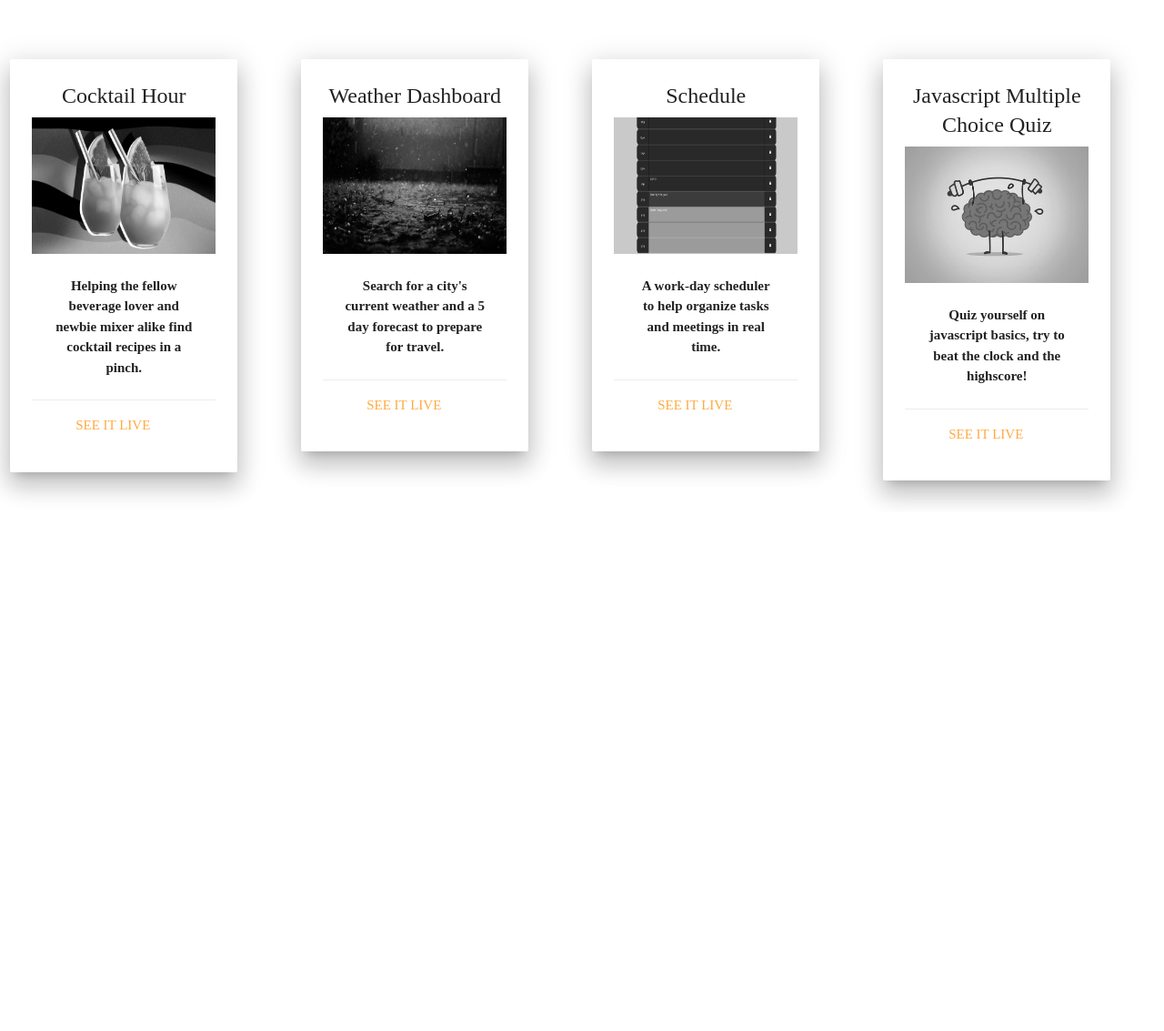
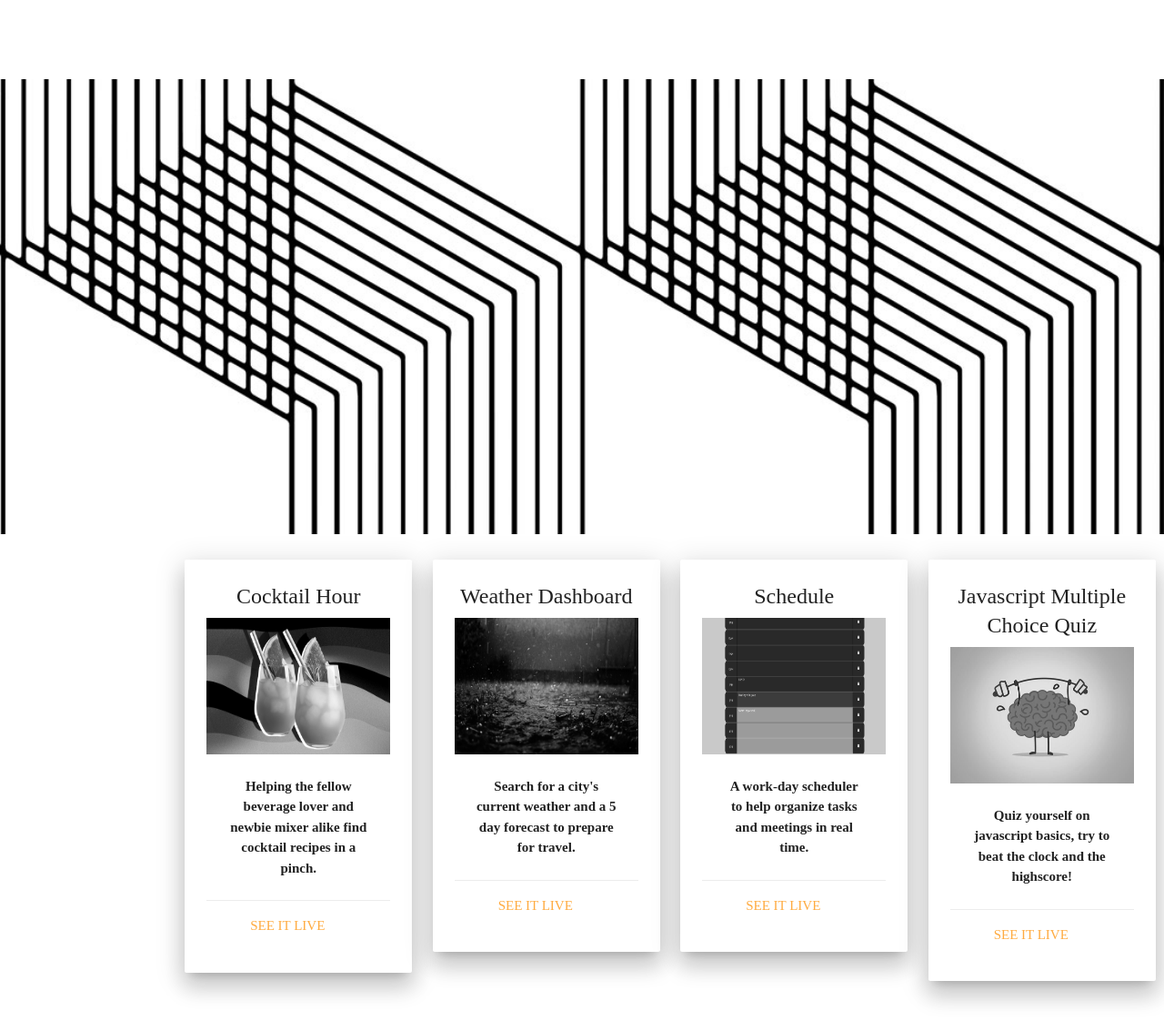
Before and after one commit to lyssg2/portfolio, a plain HTML site: page index.html in a window 1280 px wide. Shown: the part 871-2004 px from the top of the page at 91% size. Before the commit the page ends 1434 px from the top, so only its background shows below. Drawn offline with nearby package versions, Linux system fonts and the light colour scheme.

Commit message:
added parallax

```diff
--- a/assets/css/style.css
+++ b/assets/css/style.css
@@ -37,15 +37,20 @@ p {
     border: 0 solid rounded;
 }
 
-@media (max-width: 990px) {
-    .resizeimg {
+#card-box {
+    margin-top: 20px;
+}
+
+
+/* @media (max-width: 990px) {
+    .card {
         height: auto;
     }
 }
 
 @media (min-width: 1000px) {
-    .resizeimg {
+    .card {
         width: auto;
         height: 350px;
     }
-}
+} */
--- a/assets/js/script.js
+++ b/assets/js/script.js
@@ -0,0 +1,5 @@
+$(document).ready(function() {
+    $('.parallax').parallax();
+});
+
+M.AutoInit();
--- a/index.html
+++ b/index.html
@@ -35,17 +35,25 @@
     </header>
 
     <main>
-        <div class="row">
-            <div class="container">
+
+        <div class="section">
+            <div class="row container">
                 <div class="center-align">
                     <img src="assets/images/selfie.JPEG" class="responsive-img" id="hello-img" alt="Lyss Garcia, Web Developer">
                 </div>
             </div>
+        </div>
 
-        </div class="row">
+        <div class="parallax-container">
+            <div class="parallax">
+                <img class="background" src="assets/images/Origami-img.jpg">
+            </div>
+        </div>
 
+        <div class="row container" id="card-box">
             <div class="row center-align" id="my-work">
-            <div class="col s4 m6">
+
+                <div class="col s6 m12">
                     <div class="card z-depth-4">
                         <div class="card-content">
                             <span class="card-title">Cocktail Hour</span>
@@ -61,7 +69,8 @@
                         </div>
                     </div>
                 </div>
-            <div class="col s4 m6">
+
+                <div class="col s6 m12">
                     <div class="card z-depth-4">
                         <div class="card-content">
 
@@ -78,7 +87,8 @@
                         </div>
                     </div>
                 </div>
-            <div class="col s4 m6">
+
+                <div class="col s12 m6">
                     <div class="card z-depth-4">
                         <div class="card-content">
                             <span class="card-title">Schedule</span>
@@ -94,7 +104,8 @@
                         </div>
                     </div>
                 </div>
-            <div class="col s4 m6">
+
+                <div class="col s12 m6">
                     <div class="card z-depth-4">
                         <div class="card-content">
                             <span class="card-title">Javascript Multiple Choice Quiz</span>
@@ -110,9 +121,13 @@
                         </div>
                     </div>
                 </div>
+
+            </div>
         </div>
     </main>
-    <script type="text/javascript" src="js/materialize.min.js"></script>
+    <script src=" https://code.jquery.com/jquery-3.6.0.js " integrity="sha256-H+K7U5CnXl1h5ywQfKtSj8PCmoN9aaq30gDh27Xc0jk=" crossorigin=" anonymous "></script>
+    <script src="https://cdnjs.cloudflare.com/ajax/libs/materialize/1.0.0/js/materialize.min.js "></script>
+    <script src="assets\js\script.js"></script>
 </body>
 
 </html>
```
Also changed, not shown: assets/images/Origami-img.jpg (added). Lines whose indentation alone changed are shown as unchanged.
